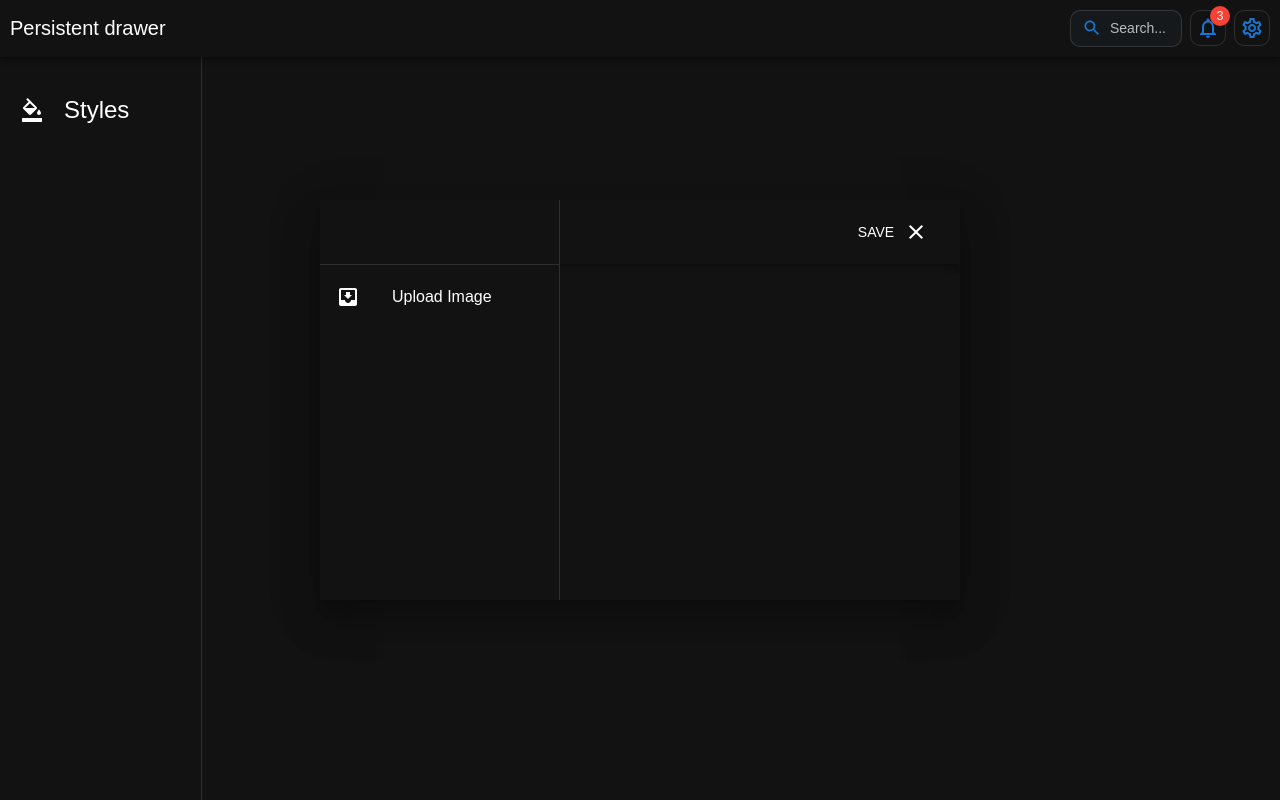
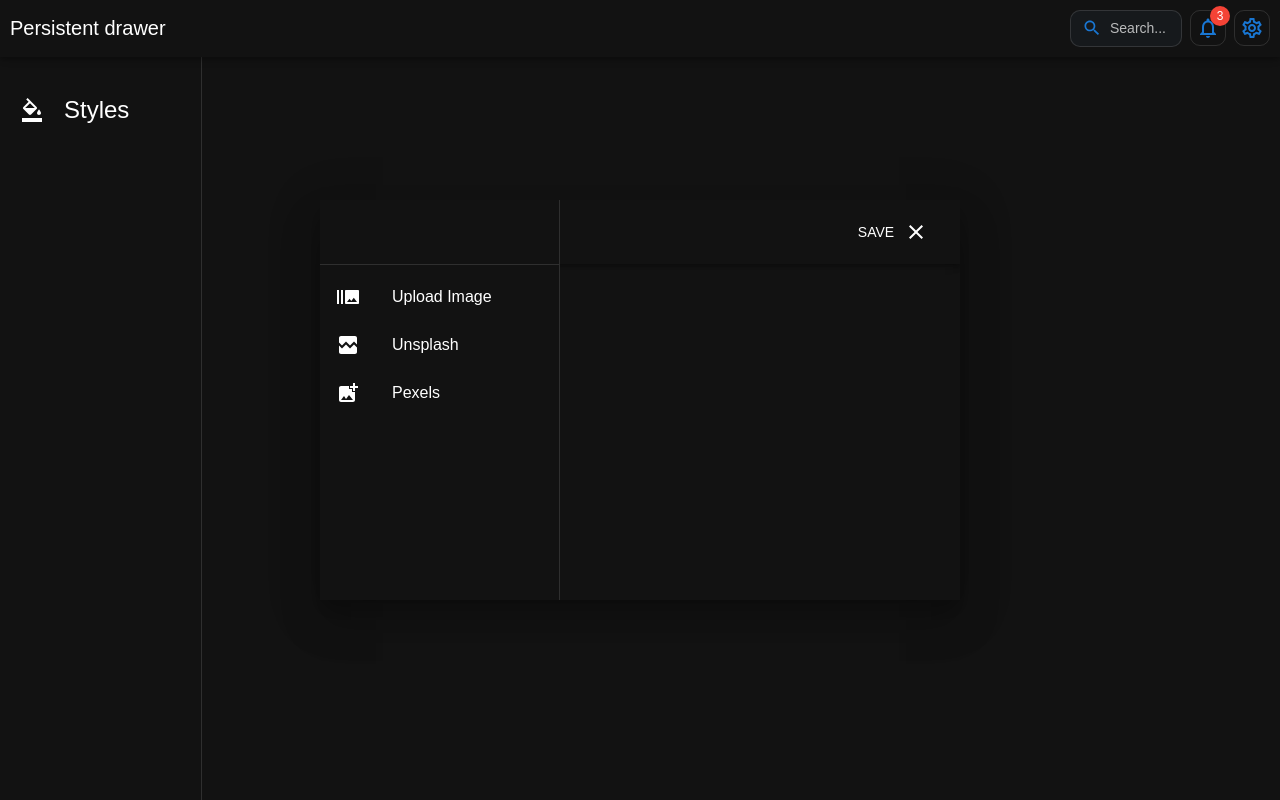
Before and after one commit to KaisAlHusrom/GraduationProjectFD, a React (Vite) app: page /admin-dashboard/design-control in a window 1280 px wide. Both pictures are taken after a click on the button "Media Center". Built offline with nearby package versions, Linux system fonts and the light colour scheme.

Commit message:
Added Media center Upload images from users .1

```diff
--- a/src/Pages/DesignControlPage/SideBar/Components/DialogCom.jsx
+++ b/src/Pages/DesignControlPage/SideBar/Components/DialogCom.jsx
@@ -29,9 +29,9 @@ import Card from '@mui/material/Card';
 import CardMedia from '@mui/material/CardMedia';
 import DrawerBox from './DrawerBox';
 import DrawerCom from './DrawerCom';
-
-
-
+import BrokenImageIcon from '@mui/icons-material/BrokenImage';
+import AddPhotoAlternateIcon from '@mui/icons-material/AddPhotoAlternate';
+import BurstModeIcon from '@mui/icons-material/BurstMode';
 
 
 //Styled Components
@@ -77,9 +77,19 @@ const DialogCom = () => {
 
   const listItems = [
     {
-      icon: <InboxIcon />,
+      icon: <BurstModeIcon />,
       text: 'Upload Image',
       onClick: handleUploadImageClick,
+    },
+    {
+      icon: <BrokenImageIcon />,
+      text: 'Unsplash',
+      onClick: ()=> {console.log('clicked')},
+    },
+    {
+      icon: <AddPhotoAlternateIcon />,
+      text: 'Pexels',
+      onClick: ()=> {console.log('clicked')},
     },
   ];
 
```
